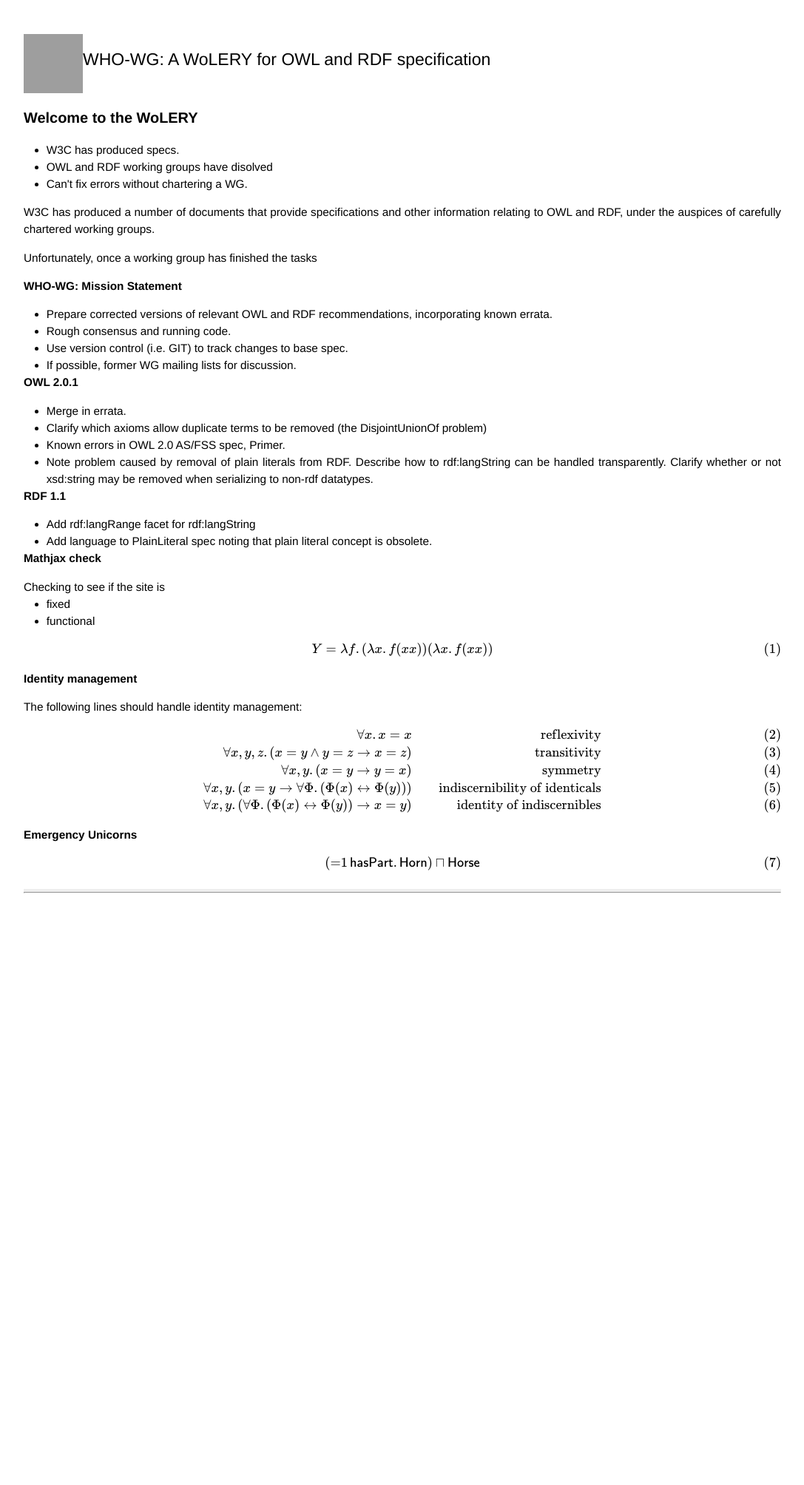
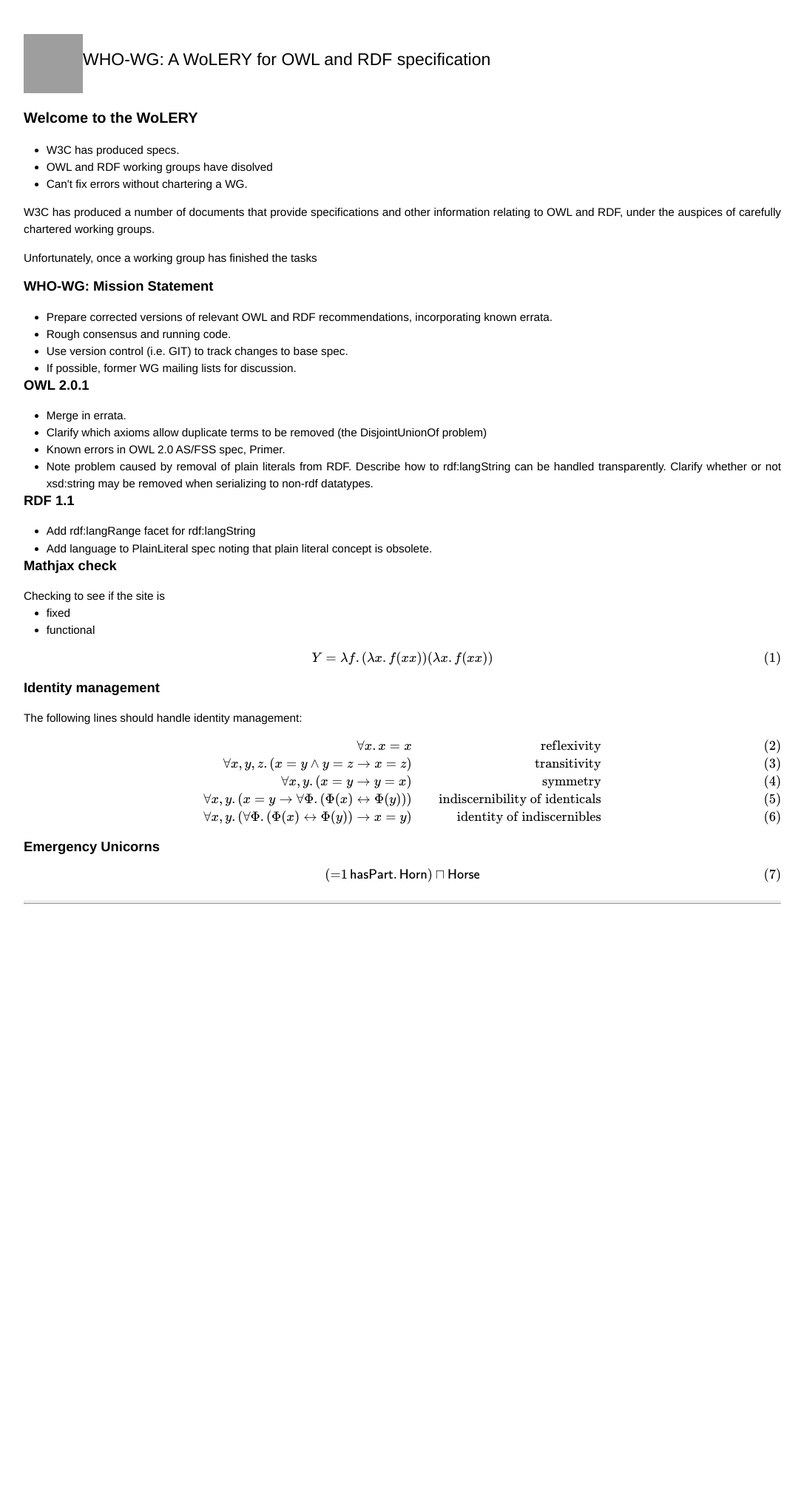
Before and after one commit to WHO-WG/WHO-WG.github.io, a Jekyll site: the page built from index.html, in a window 1280 px wide. Shown: the whole page at 74% size, without its empty margins (96-1183 px from the left). Built offline with Jekyll 4.4.1, drawn with Linux system fonts in a browser that asks for light colours; Markdown is read by kramdown in place of the engine named in the settings; formulas are drawn with MathJax 3; grey boxes are pictures that could not be loaded.

Commit message:
header change

```diff
--- a/css/main.css
+++ b/css/main.css
@@ -24,8 +24,10 @@
 margin-bottom: 1em;}
 
 h1 {
-    margin-bottom: 1em;
     font-size: 130%; }
+h2 {
+    font-size: 120%;
+}
 p { margin: 1em 0; }
 ul { margin-left: 2em;}
 a         { color: #00a; }
```
